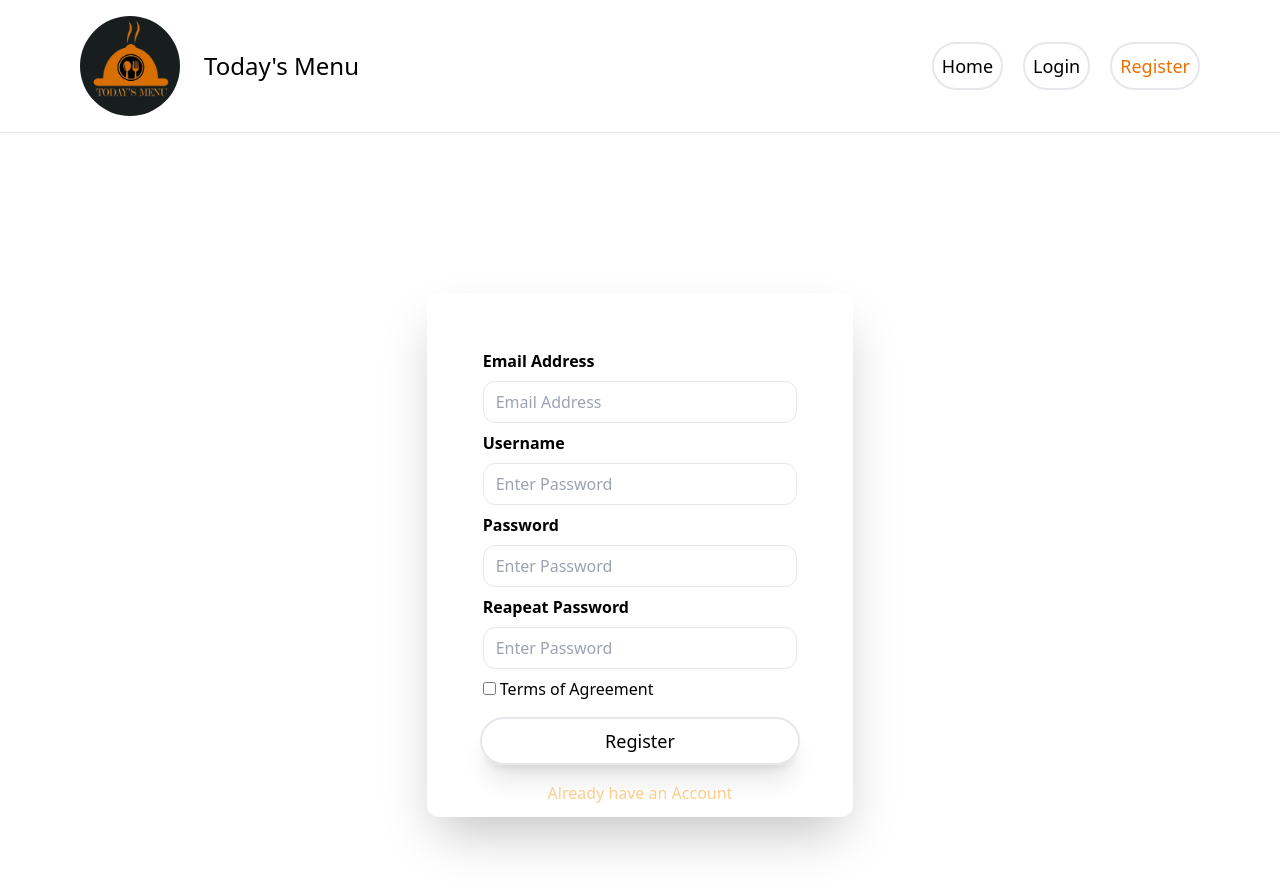
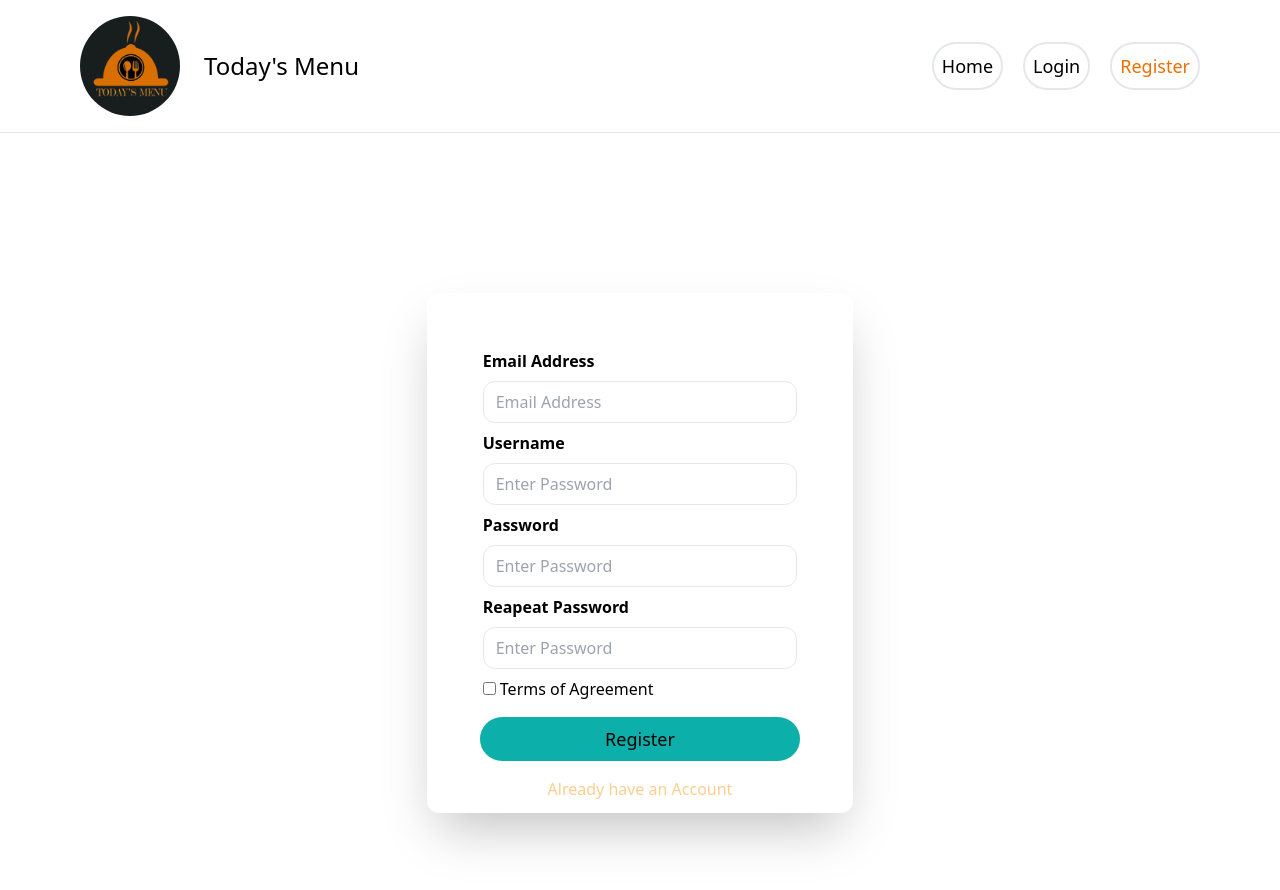
Before and after one commit to jinwu09/TM-Frontend, a Vue app: page /register in a window 1280 px wide. Shown: the top 890 px of the page. Built offline with nearby package versions, Linux system fonts and the light colour scheme.

Commit message:
again test

```diff
--- a/src/index.css
+++ b/src/index.css
@@ -19,9 +19,9 @@
 
     }
     .linktext{
-        @apply text-third
+        @apply text-third hover:text-primary transition-all duration-300;
     }
     .input{
-        @apply border rounded-xl focus:outline-none focus:ring-1 focus:ring-secondary focus:text-primary px-3 py-2 transition-all duration-200
+        @apply border rounded-xl focus:outline-none focus:ring-1 focus:ring-secondary focus:text-primary px-3 py-2 transition-all duration-200 ;
     }
 }
--- a/src/router/index.js
+++ b/src/router/index.js
@@ -2,6 +2,7 @@ import { createRouter, createWebHistory } from 'vue-router'
 import HomeView from '../views/HomeView.vue'
 import LoginView from '../views/LoginView.vue'
 import RegisterView from '../views/RegisterView.vue'
+
 const router = createRouter({
   history: createWebHistory(import.meta.env.BASE_URL),
   routes: [
@@ -15,6 +16,11 @@ const router = createRouter({
       name: 'login',
       component: LoginView
     },
+    //  {
+    //   path: '/Pos',
+    //   name: 'Pos',
+    //   component: PosView
+    // },
     {
       path: '/register',
       name: 'register',
--- a/src/views/LoginView.vue
+++ b/src/views/LoginView.vue
@@ -37,7 +37,7 @@ export default {
 
 
         <div class=" text-center ">
-          <button class="linkbutton w-3/4 shadow-xl" type="submit">Login</button>
+          <button class="linkbutton w-3/4 bg-primary border-0 hover:bg-third " type="submit">Login</button>
         </div>
         <div class="pt-5 text-center">
           <span class="psw">
--- a/src/views/RegisterView.vue
+++ b/src/views/RegisterView.vue
@@ -41,7 +41,7 @@ export default {
             </div>
 
             <div class="text-center">
-                <button class="linkbutton w-3/4 shadow-xl" type="submit">Register</button>
+                <button class="linkbutton w-3/4  bg-primary border-0 hover:bg-third " type="submit">Register</button>
             </div>
             <div class="text-center pt-4">
                 <RouterLink to="/Login" class="linktext  w-3/4">Already have an Account</RouterLink>
```
Also changed, not shown: src/views/Pos.vue (added).
